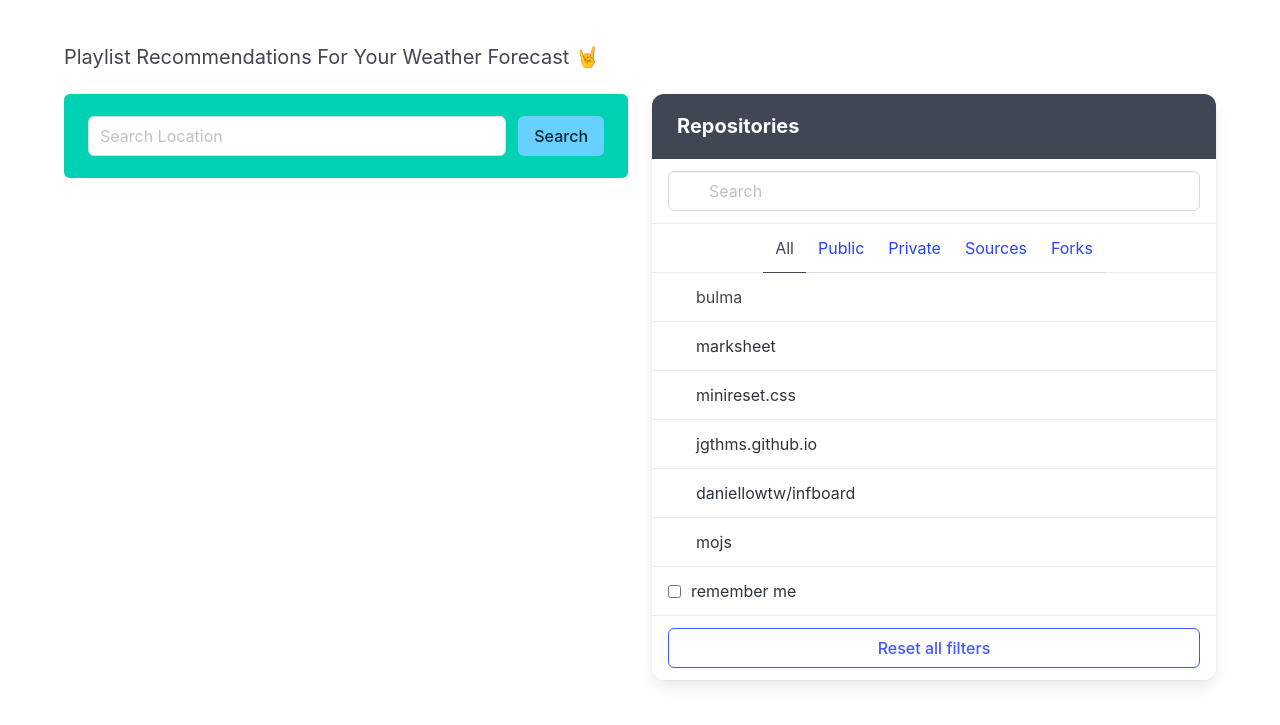
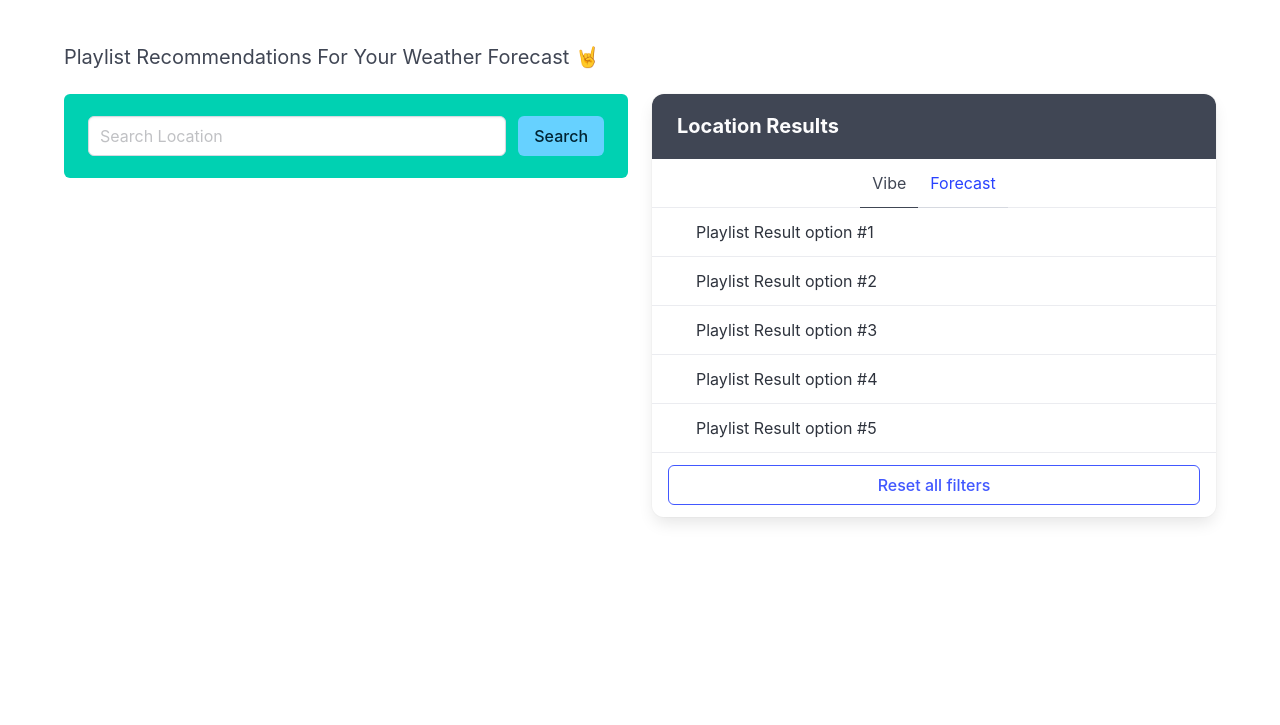
Before and after one commit to wilsacker/Vibes-Cast, a plain HTML site: page index.html in a window 1280 px wide. Shown: the part 55-780 px from the top of the page. Drawn offline with nearby package versions, Linux system fonts and the light colour scheme.

Commit message:
changes to right container

```diff
--- a/index.html
+++ b/index.html
@@ -7,7 +7,6 @@
         <title>VibesCast</title>
         <link rel="stylesheet" href="https://cdn.jsdelivr.net/npm/bulma@1.0.0/css/bulma.min.css">
         <link rel="stylesheet" href="assets/css/style.css">
-    <link rel="stylesheet" href="assets/js/index.js">
     </head>
 
     <body>
@@ -37,10 +36,10 @@
                         <div class="notification is-primary">
                             <div class="field is-grouped">
                                 <p class="control is-expanded">
-                                <input class="input" type="text" placeholder="Search Location">
+                                    <input class="input" type="text" placeholder="Search Location" id="searchInput">
                                 </p>
                                 <p class="control">
-                                <button class="button is-info">
+                                    <button class="button is-info" id="searchButton">
                                         Search
                                     </button>
                                 </p>
@@ -48,63 +47,42 @@
                         </div>
                     </div>
                     <div class="column is-half">
-                    <nav class="panel">
-                        <p class="panel-heading">Repositories</p>
-                        <div class="panel-block">
-                            <p class="control has-icons-left">
-                                <input class="input" type="text" placeholder="Search" />
-                                <span class="icon is-left">
-                                    <i class="fas fa-search" aria-hidden="true"></i>
-                                </span>
+                        <nav class="panel" id="resultsPanel">
+                            <p class="panel-heading" type="text" placeholder="Search">Location Results</p>
+                            <p class="panel-tabs">
+                                <a class="is-active">Vibe</a>
+                                <a>Forecast</a>
                             </p>
-                        </div>
-                        <p class="panel-tabs">
-                            <a class="is-active">All</a>
-                            <a>Public</a>
-                            <a>Private</a>
-                            <a>Sources</a>
-                            <a>Forks</a>
-                        </p>
-                        <a class="panel-block is-active">
+                            <a class="panel-block">
                                 <span class="panel-icon">
                                     <i class="fas fa-book" aria-hidden="true"></i>
                                 </span>
-                            bulma
+                                Playlist Result option #1
                             </a>
                             <a class="panel-block">
                                 <span class="panel-icon">
                                     <i class="fas fa-book" aria-hidden="true"></i>
                                 </span>
-                            marksheet
+                                Playlist Result option #2
                             </a>
                             <a class="panel-block">
                                 <span class="panel-icon">
                                     <i class="fas fa-book" aria-hidden="true"></i>
                                 </span>
-                            minireset.css
-                        </a>
-                        <a class="panel-block">
-                            <span class="panel-icon">
-                                <i class="fas fa-book" aria-hidden="true"></i>
-                            </span>
-                            jgthms.github.io
+                                Playlist Result option #3
                             </a>
                             <a class="panel-block">
                                 <span class="panel-icon">
                                     <i class="fas fa-code-branch" aria-hidden="true"></i>
                                 </span>
-                            daniellowtw/infboard
+                                Playlist Result option #4
                             </a>
                             <a class="panel-block">
                                 <span class="panel-icon">
                                     <i class="fas fa-code-branch" aria-hidden="true"></i>
                                 </span>
-                            mojs
+                                Playlist Result option #5
                             </a>
-                        <label class="panel-block">
-                            <input type="checkbox" />
-                            remember me
-                        </label>
                             <div class="panel-block">
                                 <button class="button is-link is-outlined is-fullwidth">
                                     Reset all filters
@@ -115,6 +93,8 @@
                 </div>
             </div>
         </section>
+
+        <script src="assets/js/index.js"></script>
     </body>
 
     </html>
```
Lines whose indentation alone changed are shown as unchanged.
